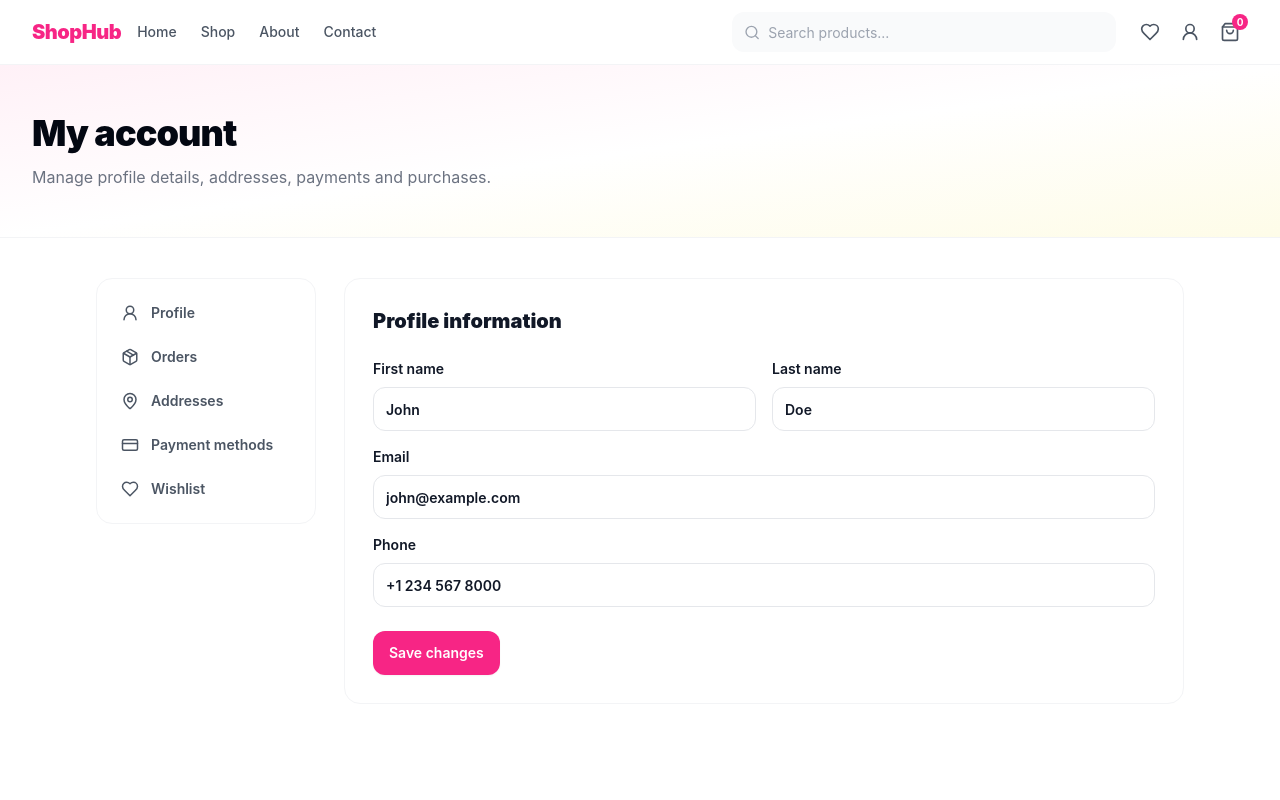
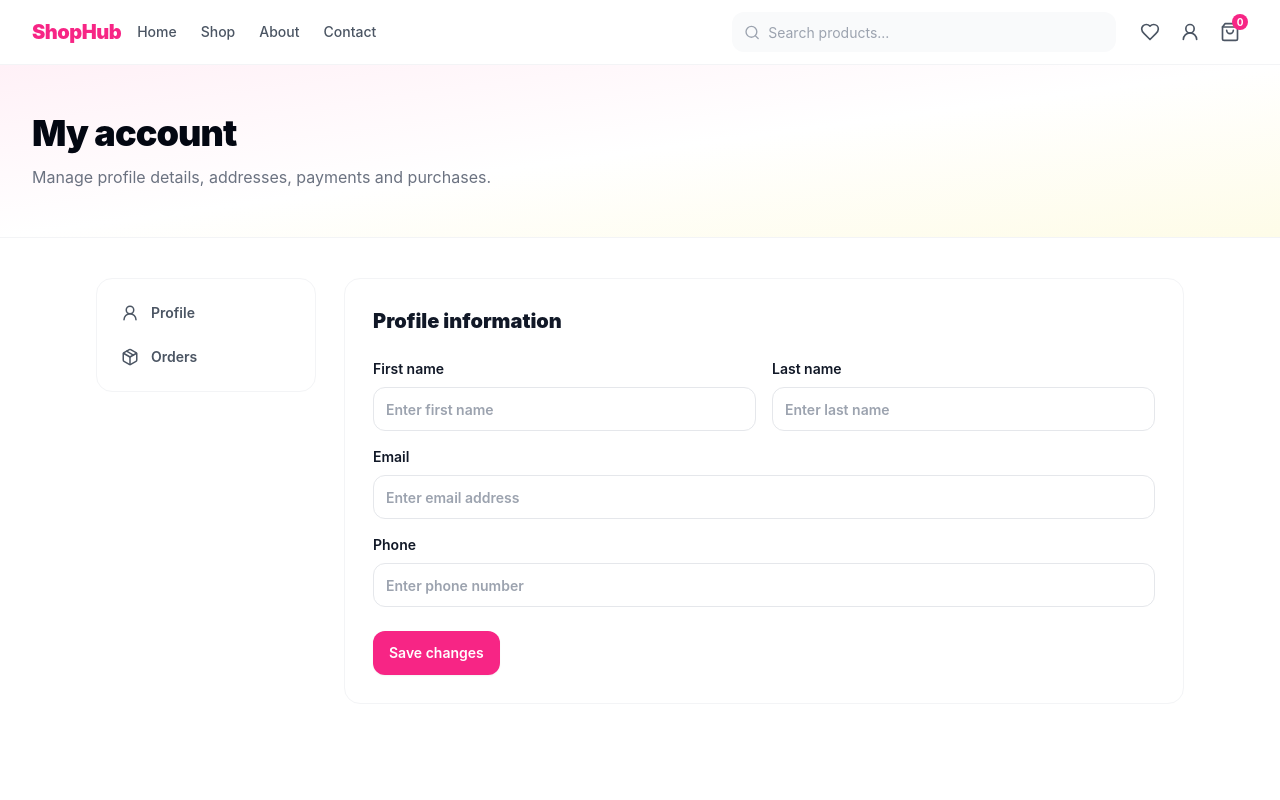
Before and after one commit to NashibJr/diniCare-storefront, a React (Vite) app: page /account in a window 1280 px wide. Shown: the top 800 px of the page. Built offline with nearby package versions, Linux system fonts and the light colour scheme; no server answers; sample sign-in values are in the browser's storage.

Commit message:
Feat: Added accounts edit

```diff
--- a/src/api/actions/actions.ts
+++ b/src/api/actions/actions.ts
@@ -1,6 +1,7 @@
 import Api from "..";
 import {
   Category,
+  CustomerAccount,
   GeneralCreateResponse,
   GeneralQuery,
   LoginResponse,
@@ -8,6 +9,7 @@ import {
   PaymentInitiationData,
   Product,
   Review,
+  UpdateOrDeleteResponse,
 } from "../../types";
 
 class Actions {
@@ -53,6 +55,12 @@ class Actions {
 
   public login = async (data: unknown): Promise<LoginResponse> =>
     await this.api.post("/accounts/auth", data);
+
+  public getLoggedinUser = async (): Promise<CustomerAccount> =>
+    await this.api.get("/accounts/get-loggedin-acc");
+
+  public updateUser = async (data: unknown): Promise<UpdateOrDeleteResponse> =>
+    await this.api.patch("/accounts/update", data);
 }
 
 const actions = new Actions();
--- a/src/components/common/PageHero.tsx
+++ b/src/components/common/PageHero.tsx
@@ -1 +1,18 @@
-export default function PageHero({title,subtitle}:{title:string;subtitle:string}){return <section className="border-b border-gray-100 bg-gradient-to-br from-primary-50 via-white to-yellow-50"><div className="mx-auto max-w-7xl px-4 py-12 sm:px-6 lg:px-8"><h1 className="text-3xl font-black tracking-tight text-gray-950 sm:text-4xl">{title}</h1><p className="mt-3 max-w-2xl text-gray-500">{subtitle}</p></div></section>}
+export default function PageHero({
+  title,
+  subtitle,
+}: {
+  title: string;
+  subtitle: string;
+}) {
+  return (
+    <section className="border-b border-gray-100 bg-gradient-to-br from-primary-50 via-white to-yellow-50">
+      <div className="mx-auto max-w-7xl px-4 py-12 sm:px-6 lg:px-8">
+        <h1 className="text-3xl font-black tracking-tight text-gray-950 sm:text-4xl">
+          {title}
+        </h1>
+        <p className="mt-3 max-w-2xl text-gray-500">{subtitle}</p>
+      </div>
+    </section>
+  );
+}
--- a/src/pages/AccountPage.tsx
+++ b/src/pages/AccountPage.tsx
@@ -1,7 +1,162 @@
-import { CreditCard, Heart, MapPin, Package, UserRound } from "lucide-react";
+import React from "react";
+import { Package, UserRound } from "lucide-react";
 import { Link } from "react-router-dom";
+import { useMutation, useQuery } from "@tanstack/react-query";
 import PageHero from "../components/common/PageHero";
 import Input from "../components/ui/Input";
 import Button from "../components/ui/Button";
+import Suspense from "../components/common/Suspense";
+import actions from "../api/actions/actions";
+import Utils from "../utils";
 
-export default function AccountPage(){return <><PageHero title="My account" subtitle="Manage profile details, addresses, payments and purchases."/><div className="mx-auto grid max-w-6xl gap-7 px-4 py-10 sm:px-6 lg:grid-cols-[220px_1fr] lg:px-8"><aside className="h-fit rounded-2xl border border-gray-100 p-3">{[[UserRound,"Profile","/account"],[Package,"Orders","/orders"],[MapPin,"Addresses","/addresses"],[CreditCard,"Payment methods","/payment-methods"],[Heart,"Wishlist","/wishlist"]].map(([Icon,label,to])=><Link key={String(label)} to={String(to)} className="flex items-center gap-3 rounded-xl px-3 py-3 text-sm font-semibold text-gray-600 hover:bg-primary-50 hover:text-primary-600"><Icon size={18}/>{String(label)}</Link>)}</aside><div className="rounded-2xl border border-gray-100 p-5 sm:p-7"><h2 className="text-xl font-black">Profile information</h2><div className="mt-6 grid gap-4 sm:grid-cols-2"><label className="text-sm font-semibold">First name<Input className="mt-2" defaultValue="John"/></label><label className="text-sm font-semibold">Last name<Input className="mt-2" defaultValue="Doe"/></label><label className="text-sm font-semibold sm:col-span-2">Email<Input className="mt-2" defaultValue="john@example.com"/></label><label className="text-sm font-semibold sm:col-span-2">Phone<Input className="mt-2" defaultValue="+1 234 567 8000"/></label></div><Button className="mt-6">Save changes</Button></div></div></>}
+type ProfileFormValues = {
+  firstName: string;
+  lastName: string;
+  email: string;
+  phone: string;
+};
+
+export default function AccountPage() {
+  const { data, isLoading, refetch } = useQuery({
+    queryKey: ["get-loggedin-user"],
+    queryFn: async () => await actions.getLoggedinUser(),
+  });
+
+  const [values, setValues] = React.useState<ProfileFormValues>({
+    firstName: "",
+    lastName: "",
+    email: "",
+    phone: "",
+  });
+
+  React.useEffect(() => {
+    if (!data) return;
+
+    setValues({
+      firstName: data.firstName ?? "",
+      lastName: data.lastName ?? "",
+      email: data.email ?? "",
+      phone: data.phone ?? "",
+    });
+  }, [data]);
+
+  const handleChange = (field: keyof ProfileFormValues, value: string) => {
+    setValues((previousValues) => ({
+      ...previousValues,
+      [field]: value,
+    }));
+  };
+
+  const updateMutation = useMutation({
+    mutationKey: ["update-account", data?._id],
+    mutationFn: async () => await actions.updateUser(values),
+  });
+  const handleSubmit = async (event: React.FormEvent<HTMLFormElement>) => {
+    event.preventDefault();
+
+    try {
+      const { error, message } = await updateMutation.mutateAsync();
+      Utils.notify(error, message, () => {
+        refetch();
+      });
+    } catch (error) {
+      Utils.notify("Network error");
+    }
+  };
+
+  return (
+    <>
+      <PageHero
+        title="My account"
+        subtitle="Manage profile details, addresses, payments and purchases."
+      />
+
+      <Suspense isLoading={isLoading}>
+        <div className="mx-auto grid max-w-6xl gap-7 px-4 py-10 sm:px-6 lg:grid-cols-[220px_1fr] lg:px-8">
+          <aside className="h-fit rounded-2xl border border-gray-100 p-3">
+            {[
+              [UserRound, "Profile", "/account"],
+              [Package, "Orders", "/orders"],
+            ].map(([Icon, label, to]) => (
+              <Link
+                key={String(label)}
+                to={String(to)}
+                className="flex items-center gap-3 rounded-xl px-3 py-3 text-sm font-semibold text-gray-600 hover:bg-primary-50 hover:text-primary-600"
+              >
+                <Icon size={18} />
+                {String(label)}
+              </Link>
+            ))}
+          </aside>
+
+          <form
+            onSubmit={handleSubmit}
+            className="rounded-2xl border border-gray-100 p-5 sm:p-7"
+          >
+            <h2 className="text-xl font-black">Profile information</h2>
+
+            <div className="mt-6 grid gap-4 sm:grid-cols-2">
+              <label className="text-sm font-semibold">
+                First name
+                <Input
+                  className="mt-2"
+                  value={values.firstName}
+                  onChange={(event) =>
+                    handleChange("firstName", event.target.value)
+                  }
+                  placeholder="Enter first name"
+                />
+              </label>
+
+              <label className="text-sm font-semibold">
+                Last name
+                <Input
+                  className="mt-2"
+                  value={values.lastName}
+                  onChange={(event) =>
+                    handleChange("lastName", event.target.value)
+                  }
+                  placeholder="Enter last name"
+                />
+              </label>
+
+              <label className="text-sm font-semibold sm:col-span-2">
+                Email
+                <Input
+                  className="mt-2"
+                  type="email"
+                  value={values.email}
+                  onChange={(event) =>
+                    handleChange("email", event.target.value)
+                  }
+                  placeholder="Enter email address"
+                />
+              </label>
+
+              <label className="text-sm font-semibold sm:col-span-2">
+                Phone
+                <Input
+                  className="mt-2"
+                  type="tel"
+                  value={values.phone}
+                  onChange={(event) =>
+                    handleChange("phone", event.target.value)
+                  }
+                  placeholder="Enter phone number"
+                />
+              </label>
+            </div>
+
+            <Button
+              type="submit"
+              className="mt-6"
+              disabled={updateMutation.isPending}
+            >
+              Save changes
+            </Button>
+          </form>
+        </div>
+      </Suspense>
+    </>
+  );
+}
```
Also changed, not shown: src/types.ts (+7 -0 lines).
